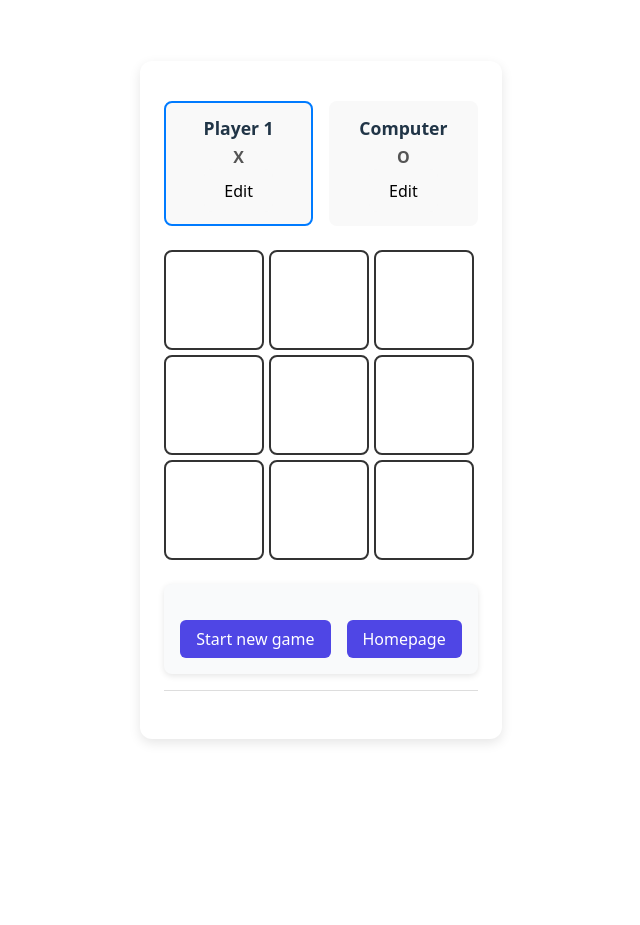
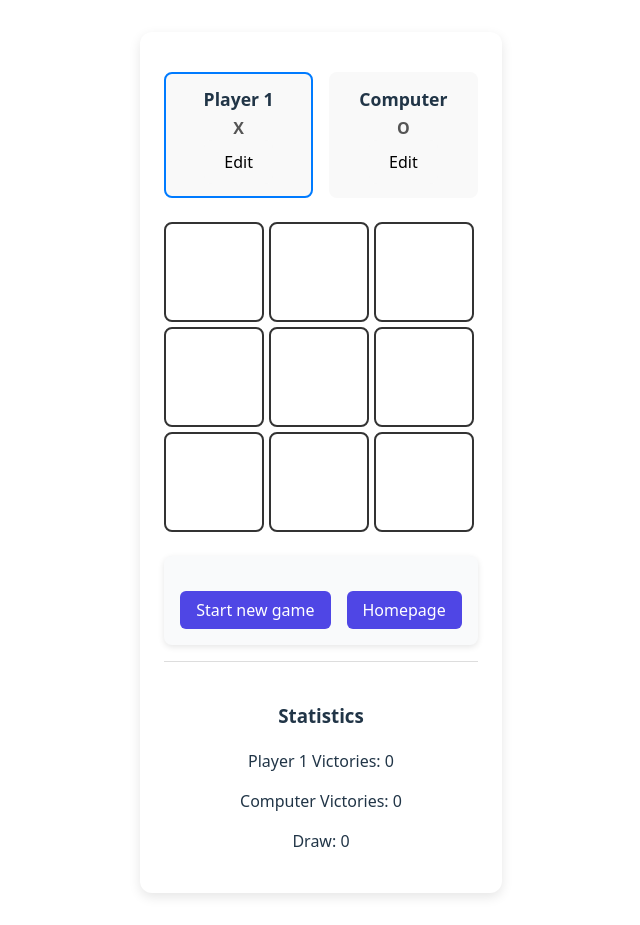
Before and after one commit to maitevargas9/tic-tac-toe, a React (Vite) app: page / in a window 1280 px wide. Both pictures are taken after a click on the button "1 Player". Shown: the whole page, without its empty margins (319-959 px from the left). Before the commit the page ends 800 px from the top, so only its background shows below. Built offline with nearby package versions, Linux system fonts and the light colour scheme.

Commit message:
Display results of wins and draws.

```diff
--- a/src/App.jsx
+++ b/src/App.jsx
@@ -17,6 +17,18 @@ function App() {
   const [editingPlayer, setEditingPlayer] = useState(null);
   const [turns, setTurns] = useState([]);
   const [isSinglePlayer, setIsSinglePlayer] = useState(null);
+
+  const [stats, setStats] = useState(() => {
+    const saved = localStorage.getItem("ticTacToeStats");
+    return saved ? JSON.parse(saved) : { X: 0, O: 0, draw: 0 };
+  });
+
+  useEffect(
+    () => {
+      localStorage.setItem("ticTacToeStats", JSON.stringify(stats));
+    },
+    [stats]
+  );
 
   const checkWinner = useCallback(board => {
     for (const [a, b, c] of winLines) {
@@ -45,10 +57,18 @@ function App() {
       const winCheck = checkWinner(updatedSquares);
       if (winCheck) {
         setWinner(winCheck);
+        setStats(prev => ({
+          ...prev,
+          [winCheck]: prev[winCheck] + 1
+        }));
         return;
       }
 
       if (updatedSquares.every(Boolean)) {
+        setStats(prev => ({
+          ...prev,
+          draw: prev.draw + 1
+        }));
         return;
       }
 
@@ -151,6 +171,19 @@ function App() {
         />
 
         <Log turns={turns} />
+
+        <div id="stats" style={{ marginTop: "2rem", textAlign: "center" }}>
+          <h3>Statistics</h3>
+          <p>
+            {playerNames.X} Victories: {stats.X}
+          </p>
+          <p>
+            {playerNames.O} Victories: {stats.O}
+          </p>
+          <p>
+            Draw: {stats.draw}
+          </p>
+        </div>
       </div>
     </main>
   );
```
